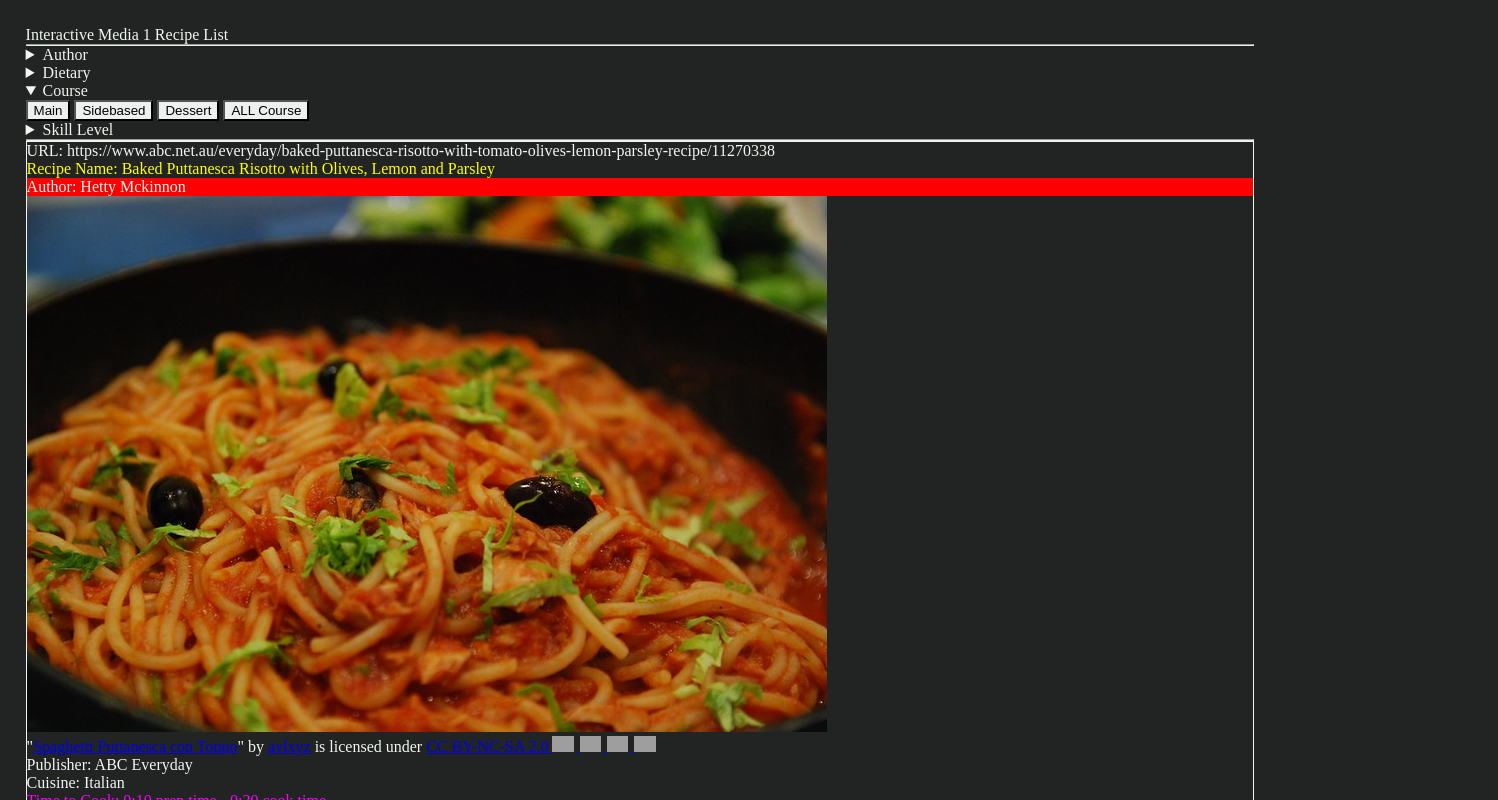
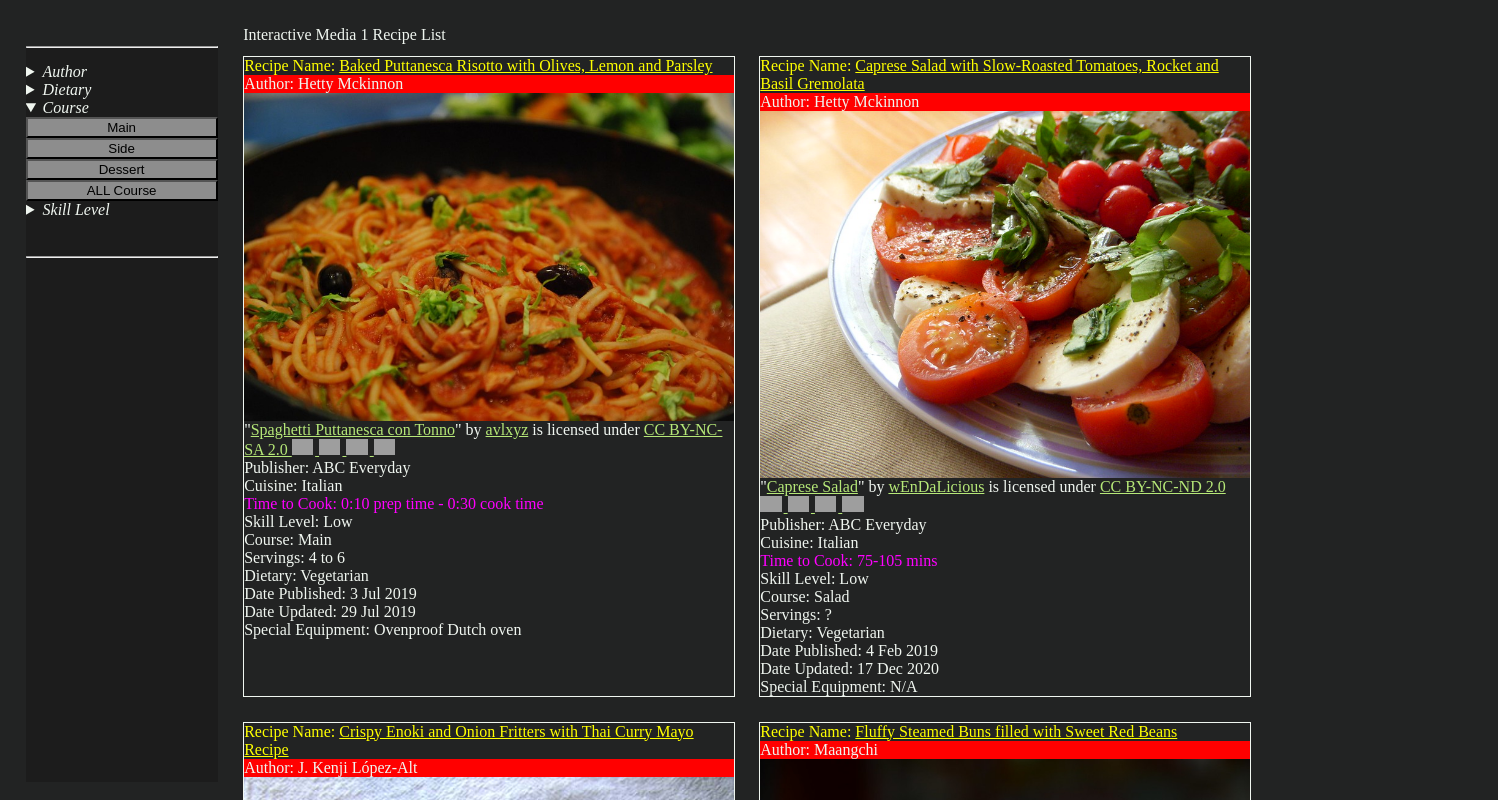
Before and after one commit to Yeonsu-Sim/Yeonsu-Sim, a plain HTML site: page im2320/exercise_2/index.html in a window 1280 px wide. Both pictures are taken after a click on the heading "Course". Shown: the top 800 px of the page, 1498 px wide, since content can reach past the window. Drawn offline with Linux system fonts and the light colour scheme; grey boxes are pictures that could not be loaded.

Commit message:
update file

```diff
--- a/im2320/exercise_2/filter.js
+++ b/im2320/exercise_2/filter.js
@@ -10,6 +10,7 @@ function resetFilter(){
   for(let filterButton of filterButtonsArray){
    filterButton.classList.remove("SelectedFilter");
   }
+  window.scrollTo(0, 0);
 }
 
 // I've given the function a name related to its functionality - I've also declared three parameters:
@@ -46,5 +47,7 @@ function filterRecipes(filterCategory, filterBy, buttonClicked){
       filterButton.classList.remove("SelectedFilter");
     }
   }
+  window.scrollTo(0, 0);
+
 
 }
--- a/im2320/exercise_2/index.html
+++ b/im2320/exercise_2/index.html
@@ -16,11 +16,11 @@
 
   <body>
 
-    <div>Interactive Media 1 Recipe List</div>
+    <div style="display: inline-block; width:100%;">Interactive Media 1 Recipe List</div>
 
-    <hr />
 
     <div class="FilterSection">
+      <hr /><div style="height:2%;"></div>
 
       <details class="FilterBox">
         <summary>Author</summary>
@@ -31,7 +31,7 @@
         <button class="FilterButton" onclick='resetFilter()'>ALL Authors</button>
       </details>
 
-      <!-- I think -->
+      <!-- Since web pages can be visited by various people from all over the world, I hoped they can easily filtering by dietary which they pursue for religious reasons and so on. -->
       <details class="FilterBox">
         <summary>Dietary</summary>
         <button class="FilterButton" onclick='filterRecipes("dietary", "Vegetarian", this)'>Vegetarian</button>
@@ -40,14 +40,16 @@
         <button class="FilterButton" onclick='resetFilter()'>ALL Dietary</button>
       </details>
 
+      <!-- The course they want to cook will be different depending on the situation of the table or the degree of fullness. -->
       <details class="FilterBox">
         <summary>Course</summary>
         <button class="FilterButton" onclick='filterRecipes("course", "Main", this)'>Main</button>
-        <button class="FilterButton" onclick='filterRecipes("course", "Side", this)'>Sidebased</button>
+        <button class="FilterButton" onclick='filterRecipes("course", "Side", this)'>Side</button>
         <button class="FilterButton" onclick='filterRecipes("course", "Dessert", this)'>Dessert</button>
         <button class="FilterButton" onclick='resetFilter()'>ALL Course</button>
       </details>
 
+      <!-- I thought most important thing to know is "could they cook that menu". So I added this category to let them know what is the choice to be successful meal. -->
       <details class="FilterBox">
         <summary>Skill Level</summary>
         <button class="FilterButton" onclick='filterRecipes("skilllevel", "Low", this)'>Low</button>
@@ -56,10 +58,9 @@
         <button class="FilterButton" onclick='resetFilter()'>ALL Skill Levels</button>
       </details>
 
+      <div style="height:5%;"></div><hr />
+
     </div>
-
-    <hr />
-
     <!-- Recipe 1 -->
     <!-- these are fine to leave as <div>s -->
     <div class="RecipeBox"
@@ -76,9 +77,8 @@
 
       <!-- don't forget to change out <div>s for the most appropriate element -->
       <!-- i'll give you one for free - you should change the URL into an <a> tag, don't forget to add the appropriate attributes so it works as a link -->
-      <div class="RecipeLink">URL: https://www.abc.net.au/everyday/baked-puttanesca-risotto-with-tomato-olives-lemon-parsley-recipe/11270338</div>
 
-      <div class="RecipeName">Recipe Name: Baked Puttanesca Risotto with Olives, Lemon and Parsley</div>
+      <div class="RecipeName">Recipe Name: <a href="https://www.abc.net.au/everyday/baked-puttanesca-risotto-with-tomato-olives-lemon-parsley-recipe/11270338">Baked Puttanesca Risotto with Olives, Lemon and Parsley</a></div>
 
       <div class="Author">Author: Hetty Mckinnon</div>
 
@@ -130,9 +130,7 @@
          data-course="Side"
     >
 
-      <div class="RecipeLink">URL: https://www.abc.net.au/everyday/caprese-salad-slow-roasted-tomato-rocket-basil-gremolata-recipe/10776846</div>
-
-      <div class="RecipeName">Recipe Name: Caprese Salad with Slow-Roasted Tomatoes, Rocket and Basil Gremolata</div>
+      <div class="RecipeName">Recipe Name: <a href="https://www.abc.net.au/everyday/caprese-salad-slow-roasted-tomato-rocket-basil-gremolata-recipe/10776846">Caprese Salad with Slow-Roasted Tomatoes, Rocket and Basil Gremolata</a></div>
 
       <div class="Author">Author: Hetty Mckinnon</div>
 
@@ -183,9 +181,7 @@
          data-course="Side"
     >
 
-      <div class="RecipeLink">URL: https://www.seriouseats.com/crispy-enoki-and-onion-fritter-with-thai-curry-mayo-recipe</div>
-
-      <div class="RecipeName">Recipe Name: Crispy Enoki and Onion Fritters with Thai Curry Mayo Recipe</div>
+      <div class="RecipeName">Recipe Name: <a href="https://www.seriouseats.com/crispy-enoki-and-onion-fritter-with-thai-curry-mayo-recipe">Crispy Enoki and Onion Fritters with Thai Curry Mayo Recipe</a></div>
 
       <div class="Author">Author: J. Kenji López-Alt</div>
 
@@ -236,9 +232,7 @@
          data-course="Dessert"
     >
 
-      <div class="RecipeLink">URL: https://www.maangchi.com/recipe/jjinppang</div>
-
-      <div class="RecipeName">Recipe Name: Fluffy Steamed Buns filled with Sweet Red Beans</div>
+      <div class="RecipeName">Recipe Name: <a href="https://www.maangchi.com/recipe/jjinppang">Fluffy Steamed Buns filled with Sweet Red Beans</a></div>
 
       <div class="Author">Author: Maangchi</div>
 
@@ -288,9 +282,7 @@
          data-course="Dessert"
     >
 
-      <div class="RecipeLink">URL: https://www.seriouseats.com/the-food-lab-best-chocolate-chip-cookie-recipe</div>
-
-      <div class="RecipeName">Recipe Name: The Food Lab's Chocolate Chip Cookies</div>
+      <div class="RecipeName">Recipe Name: <a href="https://www.seriouseats.com/the-food-lab-best-chocolate-chip-cookie-recipe">The Food Lab's Chocolate Chip Cookies</a></div>
 
       <div class="Author">Author: J. Kenji López-Alt</div>
 
@@ -339,9 +331,7 @@
          data-course="Side"
     >
 
-      <div class="RecipeLink">URL: https://www.seriouseats.com/grilled-cheese-with-kimchi-recipe</div>
-
-      <div class="RecipeName">Recipe Name: Grilled Cheese With Kimchi Recipe</div>
+      <div class="RecipeName">Recipe Name: <a href="https://www.seriouseats.com/grilled-cheese-with-kimchi-recipe">Grilled Cheese With Kimchi Recipe</a></div>
 
       <div class="Author">Author: J. Kenji López-Alt</div>
 
@@ -392,9 +382,7 @@
          data-course="Main"
     >
 
-      <div class="RecipeLink">URL: https://www.patreon.com/posts/recipe-hands-off-60369279</div>
-
-      <div class="RecipeName">Recipe Name: Hands-Off Pork and Beans</div>
+      <div class="RecipeName">Recipe Name: <a href="https://www.patreon.com/posts/recipe-hands-off-60369279">Hands-Off Pork and Beans</a></div>
 
       <div class="Author">Author: Carla Lalli Music</div>
 
@@ -444,9 +432,7 @@
          data-course="Side"
     >
 
-      <div class="RecipeLink">URL: https://www.maangchi.com/recipe/kimchijeon</div>
-
-      <div class="RecipeName">Recipe Name: Kimchi Pancake</div>
+      <div class="RecipeName">Recipe Name: <a href="https://www.maangchi.com/recipe/kimchijeon">Kimchi Pancake</a></div>
 
       <div class="Author">Author: Maangchi</div>
 
@@ -495,9 +481,7 @@
          data-course="Main"
     >
 
-      <div class="RecipeLink">URL: https://www.seriouseats.com/shakshuka-north-african-shirred-eggs-tomato-pepper-recipe</div>
-
-      <div class="RecipeName">Recipe Name: Shakshuka (North African–Style Poached Eggs in Spicy Tomato Sauce)</div>
+      <div class="RecipeName">Recipe Name: <a href="https://www.seriouseats.com/shakshuka-north-african-shirred-eggs-tomato-pepper-recipe">Shakshuka (North African–Style Poached Eggs in Spicy Tomato Sauce)</a></div>
 
       <div class="Author">Author: J. Kenji López-Alt</div>
 
@@ -546,9 +530,7 @@
          data-course="Main"
     >
 
-      <div class="RecipeLink">URL: https://www.patreon.com/posts/pasta-with-sauce-45042575</div>
-
-      <div class="RecipeName">Recipe Name: Spaghetti with Melted Cauliflower Sauce</div>
+      <div class="RecipeName">Recipe Name: <a href="https://www.patreon.com/posts/pasta-with-sauce-45042575">Spaghetti with Melted Cauliflower Sauce</a></div>
 
       <div class="Author">Author: Carla Lalli Music</div>
 
@@ -597,9 +579,7 @@
          data-course="Main"
     >
 
-      <div class="RecipeLink">URL: https://www.maangchi.com/recipe/yangnyeom-tongdak</div>
-
-      <div class="RecipeName">Recipe Name: Sweet, Sour, & Spicy Korean Fried Chicken</div>
+      <div class="RecipeName">Recipe Name: <a href="https://www.maangchi.com/recipe/yangnyeom-tongdak">Sweet, Sour, & Spicy Korean Fried Chicken</a></div>
 
       <div class="Author">Author: Maangchi</div>
 
@@ -650,9 +630,7 @@
          data-course="Main"
     >
 
-      <div class="RecipeLink">URL: https://www.seriouseats.com/ultimate-beef-stroganof-recipe</div>
-
-      <div class="RecipeName">Recipe Name: The Ultimate Beef Stroganoff Recipe</div>
+      <div class="RecipeName">Recipe Name: <a href="https://www.seriouseats.com/ultimate-beef-stroganof-recipe">The Ultimate Beef Stroganoff Recipe</a></div>
 
       <div class="Author">Author: J. Kenji López-Alt</div>
 
@@ -703,9 +681,7 @@
          data-course="Dessert"
     >
 
-      <div class="RecipeLink">URL: https://www.patreon.com/posts/recipe-vanilla-60100711</div>
-
-      <div class="RecipeName">Recipe Name: Vanilla-Brown Butter Pear Tart</div>
+      <div class="RecipeName">Recipe Name: <a href="https://www.patreon.com/posts/recipe-vanilla-60100711">Vanilla-Brown Butter Pear Tart</a></div>
 
       <div class="Author">Author: Carla Lalli Music</div>
 
@@ -756,9 +732,7 @@
          data-course="Main"
     >
 
-      <div class="RecipeLink">URL: https://www.abc.net.au/everyday/vegetarian-carbonara-with-mushrooms-and-miso/12426392</div>
-
-      <div class="RecipeName">Recipe Name: Vegetarian Carbonara with Mushrooms, Miso and Parmesan</div>
+      <div class="RecipeName">Recipe Name: <a href="https://www.abc.net.au/everyday/vegetarian-carbonara-with-mushrooms-and-miso/12426392">Vegetarian Carbonara with Mushrooms, Miso and Parmesan</a></div>
 
       <div class="Author">Author: Hetty Mckinnon</div>
 
--- a/im2320/exercise_2/style.css
+++ b/im2320/exercise_2/style.css
@@ -18,11 +18,14 @@
 }
 
 body{
-  display: flex;
-  flex-direction: column;
+  width: 100%;
+  display: inline-flex;
+  flex-direction: row;
+  flex-wrap: wrap;
   background-color: var(--col-01);
   color: var(--col-02);
   padding: 2vw;
+  margin-left: 17%;
 }
 
 /*
@@ -30,13 +33,23 @@ body{
   flex properties here on the container or on the individual flex items depending on how you want to style them
 */
 .RecipeBox{
-  display: flex;
+  width: 40%;
+  display: inline-flex;
   flex-direction: column;
   border: var(--border);
+  margin: 1% 2% 1% 0%;
 }
 
 .FilterSection{
-
+  display: block;
+  position: fixed;
+  width: 15%;
+  height: 92%;
+  top: 5.8%;
+  background-color: rgb(22,23,23,0.5);
+  font-style: italic;
+  overflow: scroll;
+  left: 2%;
 }
 
 .FilterBox{
@@ -44,6 +57,9 @@ body{
 }
 
 .FilterButton{
+  background-color: rgb(255,255,255,0.5);
+  width:100%;
+  overflow-wrap: break-word;
 
 }
 /*
@@ -52,10 +68,6 @@ body{
 */
 .SelectedFilter{
   background-color: red;
-}
-
-.RecipeLink{
-
 }
 
 .RecipeName{
@@ -72,6 +84,9 @@ body{
 }
 
 .RecipeImg{
+  display: flex;
+  width: 100%;
+  flex: auto;
 
 }
 
@@ -119,3 +134,19 @@ body{
 .SpecialEquipment{
 
 }
+
+.RecipeName > a{
+  color: yellow;
+}
+
+.RecipeName > a:visited{
+  color:orange;
+}
+
+a {
+  color: var(--col-04);
+}
+
+a:visited {
+  color: var(--col-03);
+}
```
